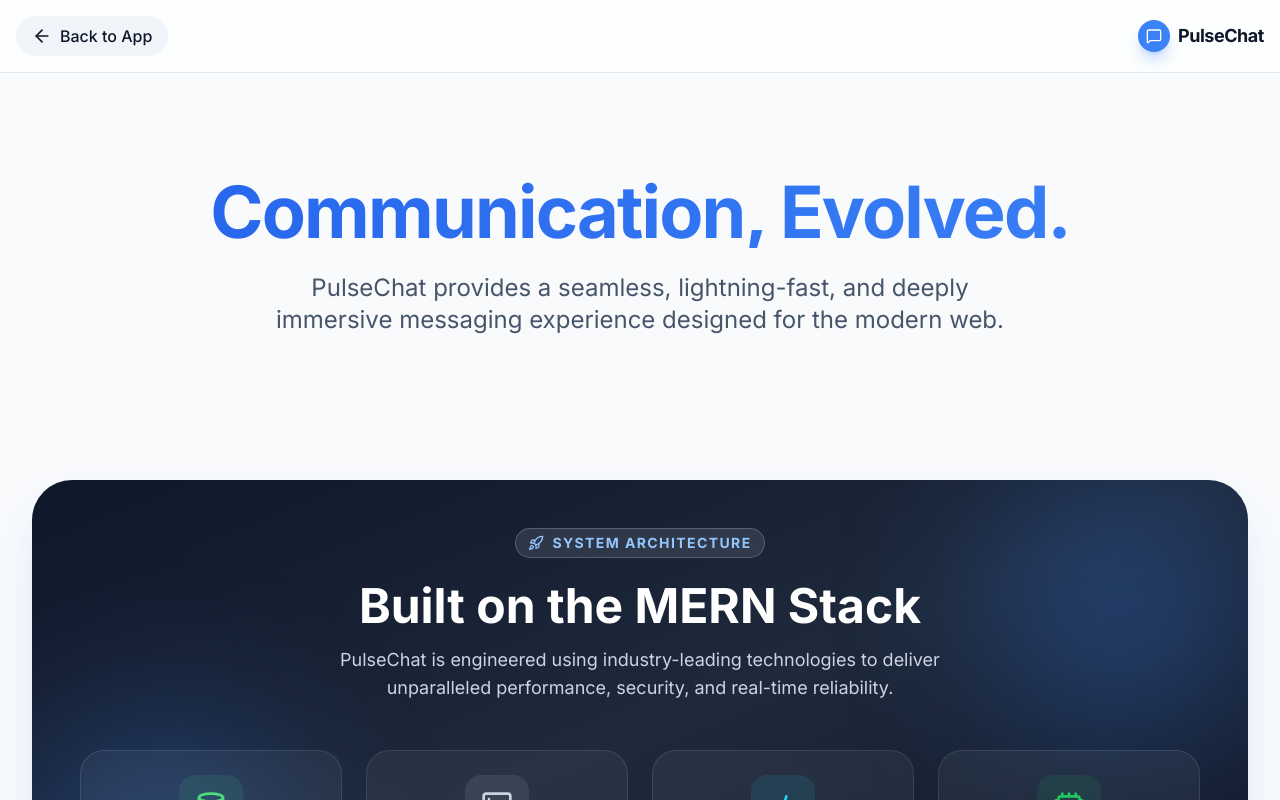
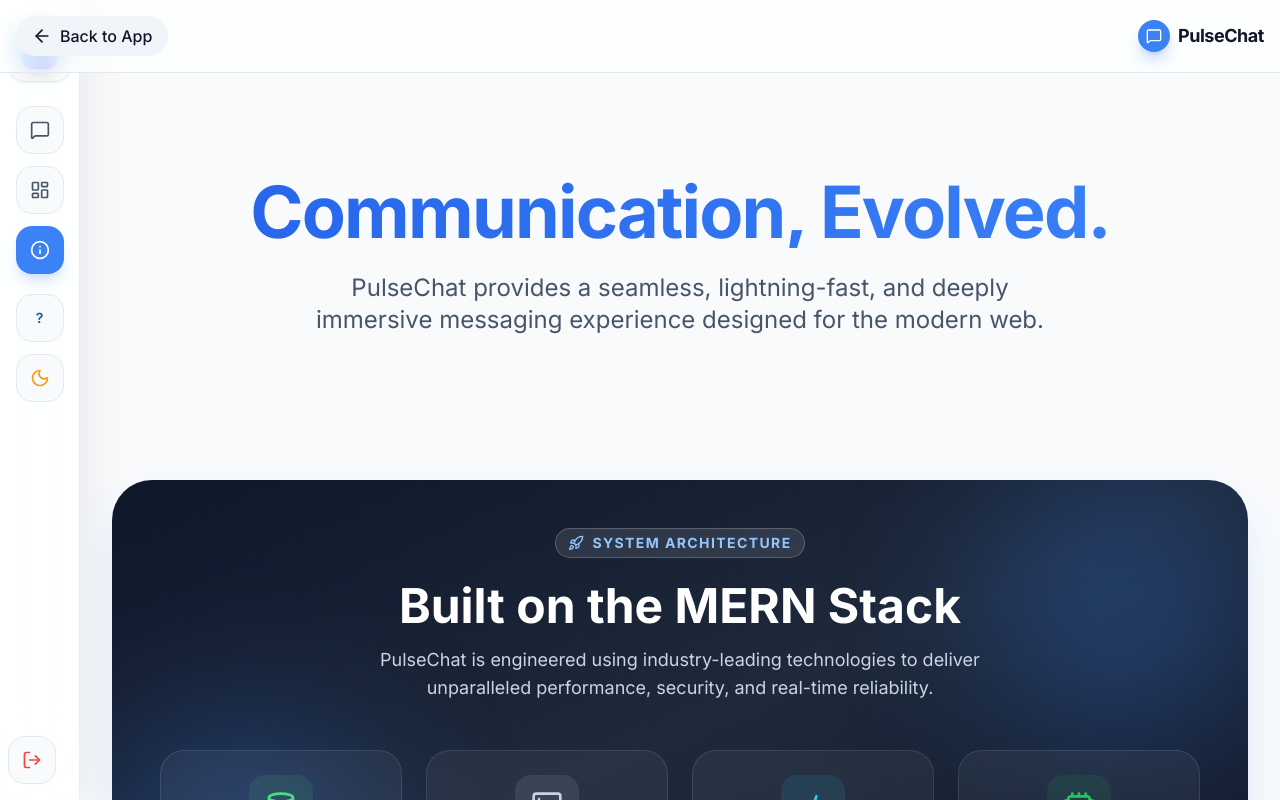
Before and after one commit to ali-dev52/PulseChat, a React (Vite) app in the folder client.ui/: page /about in a window 1280 px wide. Shown: the top 800 px of the page. Built offline with nearby package versions, Linux system fonts and the light colour scheme; no server answers.

Commit message:
sidbar and routing enhance

```diff
--- a/client.ui/src/Css/Style.css
+++ b/client.ui/src/Css/Style.css
@@ -28,10 +28,35 @@
 /* Base element transitions for smooth dark/light mode */
 html, body {
   @apply transition-colors duration-500;
+  font-family: Inter, "Segoe UI", system-ui, -apple-system, BlinkMacSystemFont, sans-serif;
+  text-rendering: optimizeLegibility;
+  -webkit-font-smoothing: antialiased;
+  -moz-osx-font-smoothing: grayscale;
 }
 
 * {
+  box-sizing: border-box;
   @apply border-white/5;
+}
+
+body {
+  margin: 0;
+  min-width: 320px;
+  overflow-x: hidden;
+}
+
+#root {
+  min-height: 100vh;
+}
+
+button, input, textarea, select {
+  font: inherit;
+}
+
+@media (max-width: 640px) {
+  html {
+    font-size: 15px;
+  }
 }
 
 /* Custom Scrollbar styling */
--- a/client.ui/src/Elecrto.jsx
+++ b/client.ui/src/Elecrto.jsx
@@ -1,6 +1,7 @@
 import { useState, useEffect } from "react"
 import "./Css/Style.css"
 import { BrowserRouter as Router, Routes, Route } from 'react-router-dom'
+import AppLayout from "./layouts/AppLayout"
 import Activateaccount from "./screens/auth/Activateaccount"
 import ForgotPassword from "./screens/auth/Forgetpassword"
 import ResetPassword from "./screens/auth/Resetpassword"
@@ -56,14 +57,19 @@ const Elecrto = () => {
   const toggleDark = () => setDark((prev) => !prev)
 
   return (
-    <div className="min-h-screen bg-slate-50 dark:bg-slate-950 text-slate-900 dark:text-white transition-colors duration-500 font-sans">
+    <div className="min-h-screen bg-slate-50 dark:bg-slate-950 text-slate-900 dark:text-white transition-colors duration-500 font-['Inter','Segoe_UI',sans-serif]">
       {initialLoading && <SplashScreen onComplete={() => setInitialLoading(false)} />}
       <div className={`transition-opacity duration-700 ${initialLoading ? 'opacity-0 h-screen overflow-hidden' : 'opacity-100'}`}>
         <Router>
           <ToastContainer theme={dark ? "dark" : "light"} />
         <Routes>
-          <Route path="/" element={<Chatpage toggleDark={toggleDark} isDark={dark} />} />
-          <Route path="/chatpage" element={<Chatpage toggleDark={toggleDark} isDark={dark} />} />
+          <Route element={<AppLayout toggleDark={toggleDark} isDark={dark} />}>
+            <Route path="/" element={<Chatpage toggleDark={toggleDark} isDark={dark} />} />
+            <Route path="/chatpage" element={<Chatpage toggleDark={toggleDark} isDark={dark} />} />
+            <Route path="/about" element={<AboutApp />} />
+            <Route path="/dashboard" element={<UserDashboard />} />
+          </Route>
+
           <Route path="/login" element={<Login />} />
           <Route path="/signup" element={<Signup />} />
           <Route path="/:token" element={<Activateaccount />} />
@@ -72,7 +78,6 @@ const Elecrto = () => {
           <Route path="/resetpassword/:token" element={<ResetPassword />} />
           <Route path="/success" element={<Success />} />
           <Route path="/imageupload" element={<ImageUpload />} />
-          <Route path="/about" element={<AboutApp />} />
 
           {/* Admin Routes */}
           <Route path="/admin" element={<AdminLayout />}>
@@ -80,8 +85,6 @@ const Elecrto = () => {
             <Route path="users" element={<UserManagement />} />
             <Route path="chats" element={<ChatManagement />} />
           </Route>
-
-          <Route path="/dashboard" element={<UserDashboard />} />
 
           <Route path="/*" element={<P404 />} />
         </Routes>
--- a/client.ui/src/components/sidebar/Sidebar.jsx
+++ b/client.ui/src/components/sidebar/Sidebar.jsx
@@ -2,123 +2,101 @@ import { useState } from "react";
 import { useAuth } from "../../context/auth";
 import { getInitials, avatarColor } from "../../utils/chat";
 import ProfileModal from "../profile/ProfileModal";
-import { useNavigate } from "react-router-dom";
-import { MessageSquare, Sun, Moon, LogOut, Info, Shield, LayoutDashboard } from "lucide-react";
+import { useNavigate, useLocation } from "react-router-dom";
+import { MessageSquare, Sun, Moon, LogOut, Info, Shield, LayoutDashboard, Menu } from "lucide-react";
 
 const NAV = [
-  {
-    icon: <MessageSquare className="w-5 h-5" />,
-    label: "Chats",
-    active: true,
-  },
+  { label: "Chats", path: "/", icon: MessageSquare },
+  { label: "Dashboard", path: "/dashboard", icon: LayoutDashboard },
+  { label: "About", path: "/about", icon: Info },
 ];
 
-const Sidebar = ({ activeTab, onSelectTab, toggleDark }) => {
+const Sidebar = ({ activeTab, onSelectTab, toggleDark, isDark }) => {
   const [Auth, , { logout }] = useAuth();
   const [showProfileModal, setShowProfileModal] = useState(false);
   const navigate = useNavigate();
+  const location = useLocation();
   const user = Auth?.User;
   const [bg, fg] = avatarColor(user?._id || "");
 
+  const isActivePath = (path) => location.pathname === path || (path === "/" && location.pathname === "/chatpage");
+
   return (
     <>
-      <div className="w-16 md:w-20 h-full bg-white dark:bg-slate-900 border-r border-slate-200 dark:border-slate-800 flex flex-col items-center py-6 flex-shrink-0 z-20 transition-colors duration-500 shadow-sm">
+      <aside className="hidden w-20 shrink-0 flex-col border-r border-slate-200/80 bg-white/85 px-2 py-4 shadow-[12px_0_40px_rgba(15,23,42,0.06)] backdrop-blur-2xl transition-all duration-500 dark:border-slate-800/80 dark:bg-slate-900/85 lg:flex">
+        <div className="flex items-center justify-center rounded-2xl border border-slate-200/70 bg-slate-50/90 p-3 shadow-sm dark:border-slate-800 dark:bg-slate-800/80">
+          <div className="flex h-10 w-10 items-center justify-center rounded-xl bg-gradient-to-br from-cyan-500 via-blue-500 to-indigo-600 font-semibold text-white shadow-lg">P</div>
+        </div>
 
-        {/* Top Icons Section */}
-        <div className="flex flex-col items-center gap-4 w-full px-2">
-          {/* Chats Navigation */}
-          {NAV.map(({ icon, label }) => {
-            const active = label === activeTab;
+        <div className="mt-6 flex flex-1 flex-col items-center gap-3">
+          {NAV.map(({ icon: Icon, label, path }) => {
+            const active = isActivePath(path);
             return (
               <button
                 key={label}
                 title={label}
-                onClick={() => onSelectTab(label)}
-                className={`w-12 h-12 rounded-xl flex items-center justify-center transition-all duration-300 group shadow-sm ${
-                  active
-                    ? 'bg-primary-500 text-white shadow-primary-500/30'
-                    : 'bg-slate-50 dark:bg-slate-800 text-slate-500 dark:text-slate-400 hover:bg-slate-100 dark:hover:bg-slate-700 hover:text-primary-500 dark:hover:text-primary-400 border border-slate-200 dark:border-slate-700'
-                }`}
+                onClick={() => {
+                  if (onSelectTab) onSelectTab(label);
+                  navigate(path);
+                }}
+                className={`group flex h-12 w-12 items-center justify-center rounded-2xl border transition-all duration-300 ${active ? "border-primary-500/40 bg-primary-500 text-white shadow-lg shadow-primary-500/20" : "border-slate-200 bg-slate-50 text-slate-600 hover:border-primary-400 hover:bg-slate-100 hover:text-primary-600 dark:border-slate-700 dark:bg-slate-800 dark:text-slate-300 dark:hover:bg-slate-700 dark:hover:text-primary-400"}`}
               >
-                {icon}
+                <Icon className="h-5 w-5 transition-transform group-hover:scale-110" />
               </button>
             );
           })}
 
-          {/* Profile Button */}
           <button
             onClick={() => setShowProfileModal(true)}
             title={user?.full_name || "Profile"}
-            className="w-12 h-12 rounded-xl flex items-center justify-center transition-all duration-300 group shadow-sm border border-slate-200 dark:border-slate-700 bg-slate-50 dark:bg-slate-800 hover:ring-2 hover:ring-primary-500"
+            className="mt-2 flex h-12 w-12 items-center justify-center rounded-2xl border border-slate-200 bg-slate-50 text-sm font-semibold transition-all duration-300 hover:border-primary-400 hover:ring-2 hover:ring-primary-500/40 dark:border-slate-700 dark:bg-slate-800"
+            style={{ color: fg }}
           >
-            <span style={{ color: fg }} className="text-xs font-bold group-hover:scale-110 transition-transform">
-              {getInitials(user?.full_name)}
-            </span>
+            {getInitials(user?.full_name)}
           </button>
 
-          {/* Theme Toggle Button */}
           <button
             onClick={toggleDark}
-            title="Toggle Theme"
-            className="w-12 h-12 rounded-xl flex items-center justify-center transition-all duration-300 group shadow-sm border border-slate-200 dark:border-slate-700 bg-slate-50 dark:bg-slate-800 text-amber-500 dark:text-blue-400 hover:bg-slate-100 dark:hover:bg-slate-700"
+            title="Toggle theme"
+            className="flex h-12 w-12 items-center justify-center rounded-2xl border border-slate-200 bg-slate-50 text-amber-500 transition-all duration-300 hover:border-amber-400 hover:bg-amber-50 dark:border-slate-700 dark:bg-slate-800 dark:text-blue-400 dark:hover:bg-slate-700"
           >
-            <Sun className="w-5 h-5 hidden dark:block group-hover:rotate-12 transition-transform" />
-            <Moon className="w-5 h-5 block dark:hidden group-hover:-rotate-12 transition-transform" />
+            {isDark ? <Sun className="h-5 w-5" /> : <Moon className="h-5 w-5" />}
           </button>
 
-          {/* Info Button */}
-          <button
-            onClick={() => navigate("/about")}
-            title="App Info"
-            className="w-12 h-12 rounded-xl flex items-center justify-center transition-all duration-300 group shadow-sm border border-slate-200 dark:border-slate-700 bg-slate-50 dark:bg-slate-800 text-teal-500 dark:text-teal-400 hover:bg-slate-100 dark:hover:bg-slate-700 hover:ring-2 hover:ring-teal-500/50"
-          >
-            <Info className="w-5 h-5 group-hover:scale-110 transition-transform" />
-          </button>
-
-          {/* Admin Button */}
           {user?.isadmin && (
             <button
               onClick={() => navigate("/admin")}
               title="Admin Dashboard"
-              className="w-12 h-12 rounded-xl flex items-center justify-center transition-all duration-300 group shadow-sm border border-slate-200 dark:border-slate-700 bg-slate-50 dark:bg-slate-800 text-purple-500 dark:text-purple-400 hover:bg-slate-100 dark:hover:bg-slate-700 hover:ring-2 hover:ring-purple-500/50"
+              className="flex h-12 w-12 items-center justify-center rounded-2xl border border-slate-200 bg-slate-50 text-purple-500 transition-all duration-300 hover:border-purple-400 hover:bg-purple-50 dark:border-slate-700 dark:bg-slate-800 dark:text-purple-400 dark:hover:bg-slate-700"
             >
-              <Shield className="w-5 h-5 group-hover:scale-110 transition-transform" />
-            </button>
-          )}
-
-          {/* User Dashboard Button */}
-          {!user?.isadmin && (
-            <button
-              onClick={() => navigate("/dashboard")}
-              title="User Dashboard"
-              className="w-12 h-12 rounded-xl flex items-center justify-center transition-all duration-300 group shadow-sm border border-slate-200 dark:border-slate-700 bg-slate-50 dark:bg-slate-800 text-blue-500 dark:text-blue-400 hover:bg-slate-100 dark:hover:bg-slate-700 hover:ring-2 hover:ring-blue-500/50"
-            >
-              <LayoutDashboard className="w-5 h-5 group-hover:scale-110 transition-transform" />
+              <Shield className="h-5 w-5" />
             </button>
           )}
         </div>
 
-        {/* Spacer */}
-        <div className="flex-1" />
-
-        {/* Bottom - Logout Only */}
         <button
           onClick={logout}
           title="Logout"
-          className="w-12 h-12 rounded-xl flex items-center justify-center transition-all duration-300 group shadow-sm border border-slate-200 dark:border-slate-700 bg-slate-50 dark:bg-slate-800 text-red-500 dark:text-red-400 hover:bg-red-50 dark:hover:bg-red-900/30"
+          className="mt-4 flex h-12 w-12 items-center justify-center rounded-2xl border border-slate-200 bg-slate-50 text-red-500 transition-all duration-300 hover:bg-red-50 dark:border-slate-700 dark:bg-slate-800 dark:hover:bg-red-500/10"
         >
-          <LogOut className="w-5 h-5 group-hover:scale-110 transition-transform" />
+          <LogOut className="h-5 w-5" />
+        </button>
+      </aside>
+
+      <div className="fixed inset-x-0 top-0 z-40 flex h-14 items-center justify-between border-b border-slate-200/80 bg-white/80 px-4 backdrop-blur-xl dark:border-slate-800/80 dark:bg-slate-900/80 lg:hidden">
+        <div className="flex items-center gap-3">
+          <div className="flex h-9 w-9 items-center justify-center rounded-xl bg-gradient-to-br from-cyan-500 via-blue-500 to-indigo-600 font-semibold text-white">P</div>
+          <div>
+            <p className="text-[11px] font-semibold uppercase tracking-[0.3em] text-slate-500 dark:text-slate-400">Pulse</p>
+            <p className="text-sm font-semibold">Workspace</p>
+          </div>
+        </div>
+        <button onClick={toggleDark} className="rounded-full border border-slate-200 bg-slate-100 p-2 text-slate-700 dark:border-slate-700 dark:bg-slate-800 dark:text-slate-200">
+          {isDark ? <Sun className="h-4 w-4" /> : <Moon className="h-4 w-4" />}
         </button>
       </div>
 
-      {/* Profile Modal */}
-      {showProfileModal && (
-        <ProfileModal
-          user={user}
-          onClose={() => setShowProfileModal(false)}
-        />
-      )}
-
+      {showProfileModal && <ProfileModal user={user} onClose={() => setShowProfileModal(false)} />}
     </>
   );
 };
--- /dev/null
+++ b/client.ui/src/layouts/AppLayout.jsx
@@ -0,0 +1,32 @@
+import { Outlet, useLocation, useNavigate } from "react-router-dom";
+import Sidebar from "../components/sidebar/Sidebar";
+
+const AppLayout = ({ toggleDark, isDark }) => {
+  const location = useLocation();
+  const navigate = useNavigate();
+
+  return (
+    <div className="flex h-screen min-h-screen overflow-hidden bg-slate-50 text-slate-900 transition-colors duration-500 dark:bg-slate-950 dark:text-slate-100">
+      <Sidebar toggleDark={toggleDark} isDark={isDark} />
+      <div className="flex min-w-0 flex-1 flex-col overflow-hidden">
+        <header className="flex h-14 items-center justify-between border-b border-slate-200/80 bg-white/70 px-4 backdrop-blur-xl dark:border-slate-800/80 dark:bg-slate-900/70 lg:hidden">
+          <div>
+            <p className="text-xs font-semibold uppercase tracking-[0.24em] text-slate-500 dark:text-slate-400">Pulse</p>
+            <p className="text-sm font-semibold">Workspace</p>
+          </div>
+          <button
+            onClick={() => navigate("/")}
+            className="rounded-full border border-slate-200 bg-slate-100 px-3 py-2 text-sm font-medium text-slate-700 transition hover:bg-slate-200 dark:border-slate-700 dark:bg-slate-800 dark:text-slate-200"
+          >
+            Open chats
+          </button>
+        </header>
+        <main className="flex-1 overflow-y-auto custom-scrollbar">
+          <Outlet />
+        </main>
+      </div>
+    </div>
+  );
+};
+
+export default AppLayout;
```
Also changed, not shown: client.ui/src/screens/Chatpage.jsx (+1 -8 lines).
